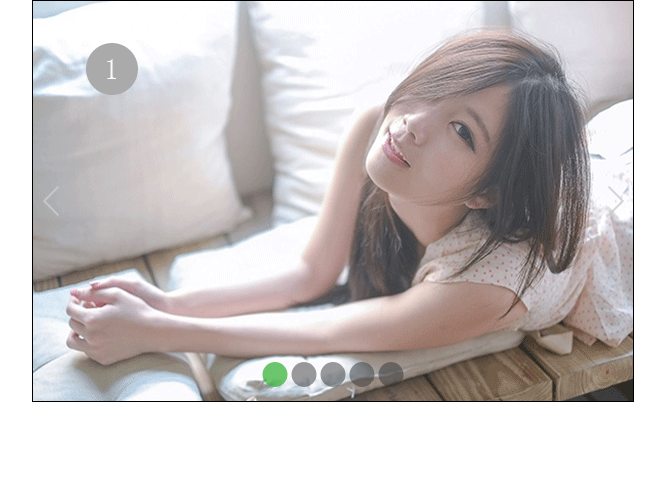
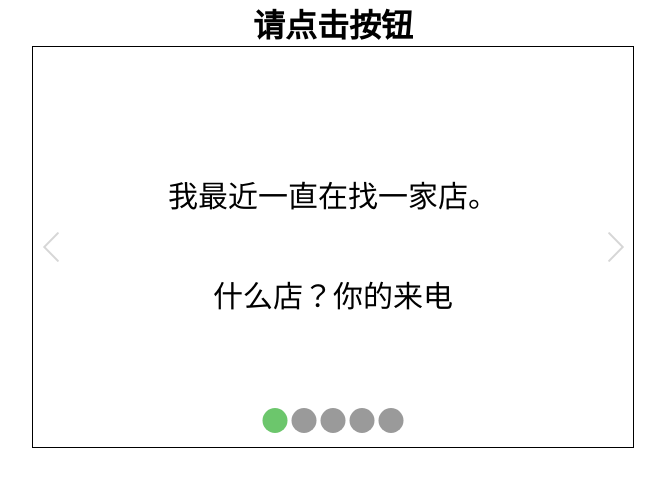
Before and after one commit to 1151866087/lunbo, a plain HTML site: page index.html in a window 1280 px wide. Shown: the whole page, without its empty margins (307-972 px from the left). Drawn offline with Linux system fonts and the light colour scheme.

Commit message:
dingmeili

```diff
--- a/css/index.css
+++ b/css/index.css
@@ -15,6 +15,20 @@
     position: absolute;
     width: 4200px;
     height: 400px;
+}
+.list div{
+    width: 600px;
+    height: 400px;
+    float: left;
+}
+h1{
+    text-align: center;
+}
+p{
+    padding: 100px 0;
+    line-height: 100px;
+    text-align: center;
+    font-size: 30px;
 }
 .row::after{
     content: "";
--- a/index.html
+++ b/index.html
@@ -8,15 +8,16 @@
     <link rel="stylesheet" href="css/index.css">
 </head>
 <body>
+    <h1>请点击按钮</h1>
     <div class="container">
         <div class="list" id="list" style="left:-600px">
-            <img src="images/05.png" alt="">
-            <img src="images/01.png" alt="">
-            <img src="images/02.png" alt="">
-            <img src="images/03.png" alt="">
-            <img src="images/04.png" alt="">
-            <img src="images/05.png" alt="">
-            <img src="images/01.png" alt="">
+            <div class="five"><p>近朱者赤，近你者甜</p></div>
+            <div class="one"><p>我最近一直在找一家店。<br>什么店？你的来电</p></div>
+            <div class="two"><p>你知道我的缺点是什么吗？<br>是什么？缺点你。</p></div>
+            <div class="three"><p>你知道我的心在哪边么？<br>左边啊不，在你那边</p></div>
+            <div class="four"><p>“晚安。”“晚什么安，我巴不得你想<br>我想得夜不能寐。”</p></div>
+            <div class="five"><p>近朱者赤，近你者甜</p></div>
+            <div class="one"><p>我最近一直在找一家店。<br>什么店？你的来电</p></div>
         </div>
         <button id="prev"></button>
         <button id="next"></button>
```
